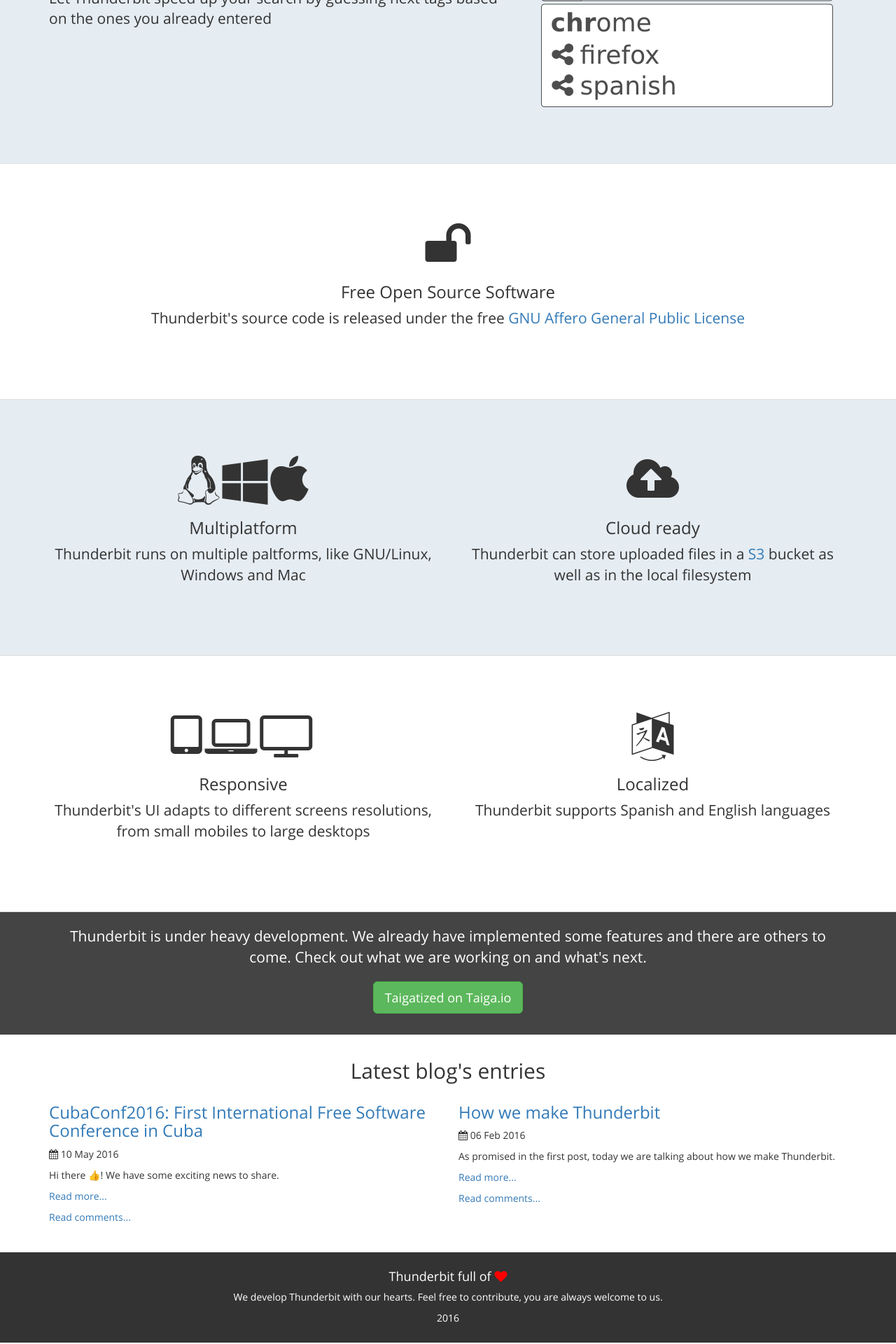
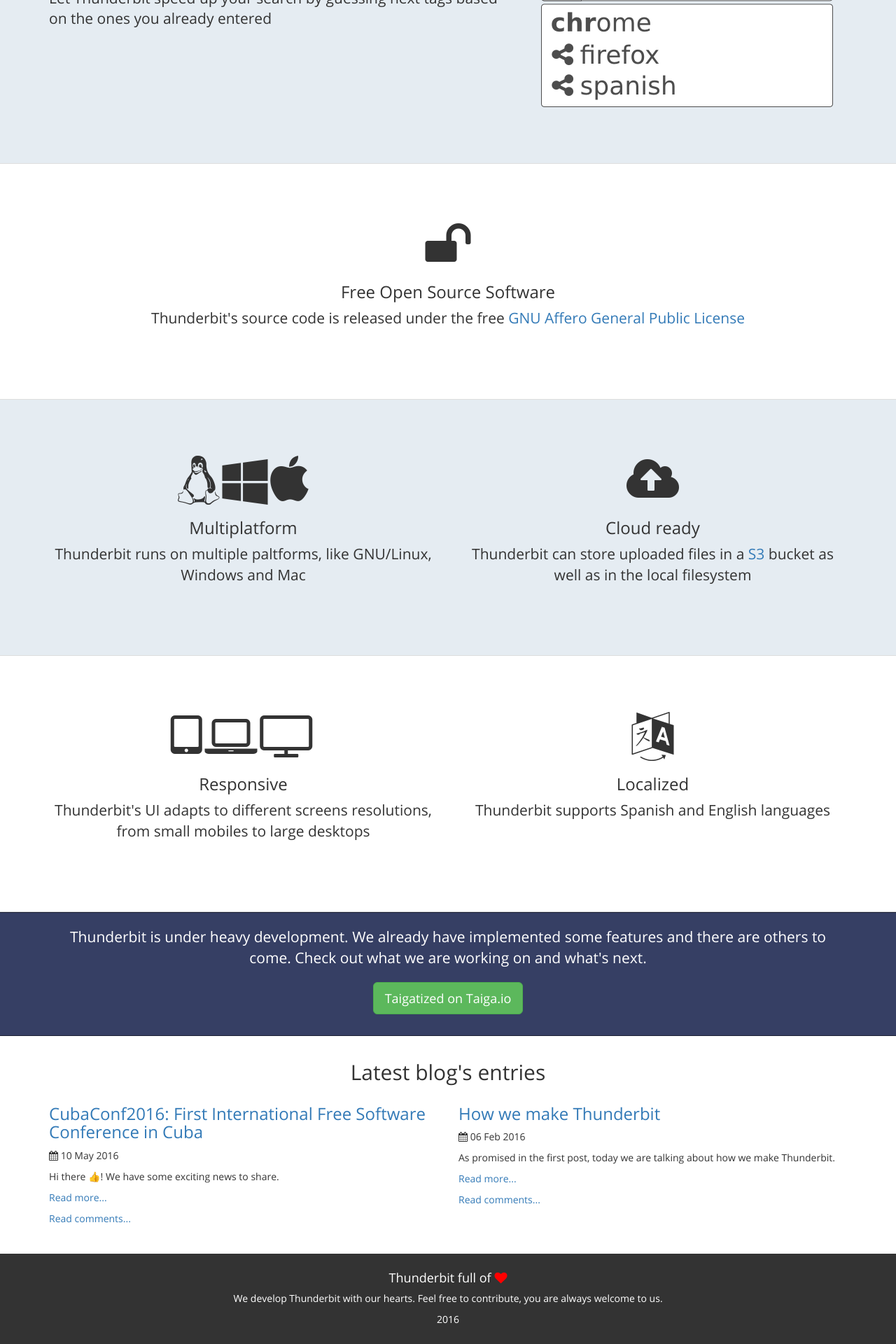
Before and after one commit to thunderbit/thunderbit, a Jekyll site: the page built from index.html, in a window 1280 px wide. Shown: the part 1458-3378 px from the top of the page at 70% size. Built offline with Jekyll 4.4.1, drawn with Linux system fonts in a browser that asks for light colours; emoji names are drawn with the system emoji font; comment, search, counter and statistics services are not loaded.

Commit message:
Changed styles for the under dev banner

```diff
--- a/css/styles.css
+++ b/css/styles.css
@@ -149,10 +149,12 @@
 }
 
 .under-development-banner {
-    background-color: #444;
+    background-color: #363f64;
     color: #FFF;
     padding-top: 20px;
     padding-bottom: 20px;
+    border-top: 1px solid #1a1f33;
+    border-bottom: 1px solid #1a1f33;
 }
 
 .btn:hover,
```
